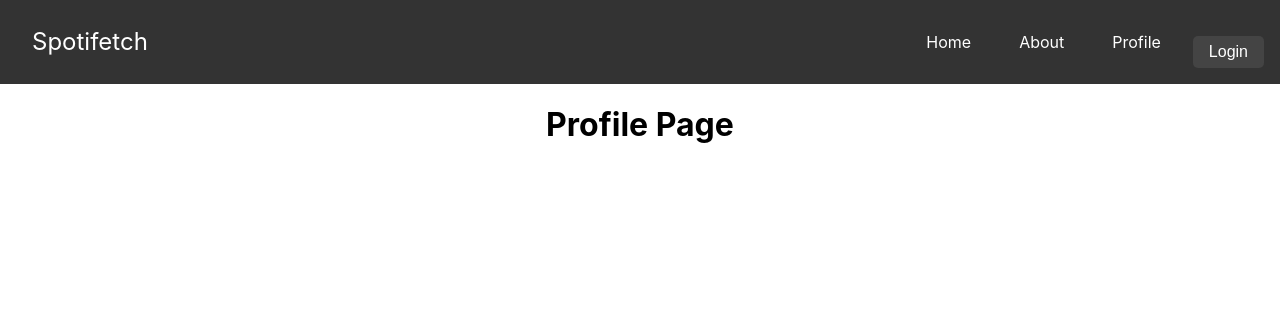
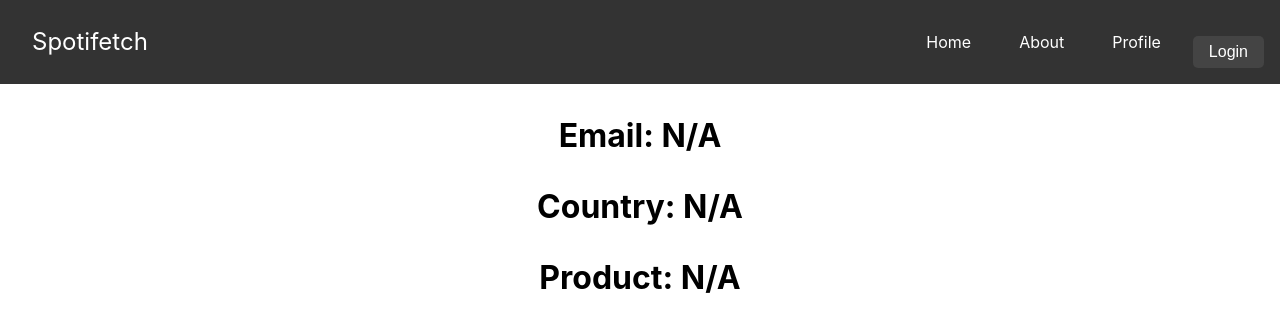
Before and after one commit to husseinhareb/spotifetch, a React (Create React App) app in the folder frontend/: page /profile in a window 1280 px wide. Shown: the top 332 px of the page. Built offline with nearby package versions, Linux system fonts and the light colour scheme; no server answers.

Commit message:
organizing pages

```diff
--- a/frontend/src/components/Home/Home.tsx
+++ b/frontend/src/components/Home/Home.tsx
@@ -13,10 +13,7 @@ import {
 
 const Home: React.FC = () => {
   const username = useUsername();
-  const email = useEmail();
-  const profileImage = useProfileImage();
-  const country = useCountry();
-  const product = useProduct();
+
   const [currentTrack, setCurrentTrack] = useState<string | null>(null);
   const [currentArtist, setCurrentArtist] = useState<string | null>(null);
   const [albumImage, setAlbumImage] = useState<string | null>(null);
@@ -49,13 +46,7 @@ const Home: React.FC = () => {
 
   return (
     <div>
-      <h1>Home Page</h1>
-      <p>Welcome, {username}!</p>
-      {email && <p>Email: {email}</p>}
-      {profileImage && <img src={profileImage} alt="Profile" />}
-      {country && <p>Country: {country}</p>}
-      {product && <p>Product: {product}</p>}
-
+      <p>Welcome home, {username}!</p>
       {isPlaying ? (
         <div>
           <h2>Currently Playing:</h2>
--- a/frontend/src/components/Profile/Profile.tsx
+++ b/frontend/src/components/Profile/Profile.tsx
@@ -1,8 +1,19 @@
 // frontend/src/pages/Profile.tsx
 import React from 'react';
+import { useCountry, useEmail, useProduct, useProfileImage } from '../../services/store';
 
 const Profile: React.FC = () => {
-  return <h1>Profile Page</h1>;
+
+  const email = useEmail();
+  const profileImage = useProfileImage();
+  const country = useCountry();
+  const product = useProduct();
+  return (<h1>
+    {email && <p>Email: {email}</p>}
+    {profileImage && <img src={profileImage} alt="Profile" />}
+    {country && <p>Country: {country}</p>}
+    {product && <p>Product: {product}</p>}</h1>
+  );
 };
 
 export default Profile;
```
Also changed, not shown: 1 other file (tests, documents, lock files or other folders).
